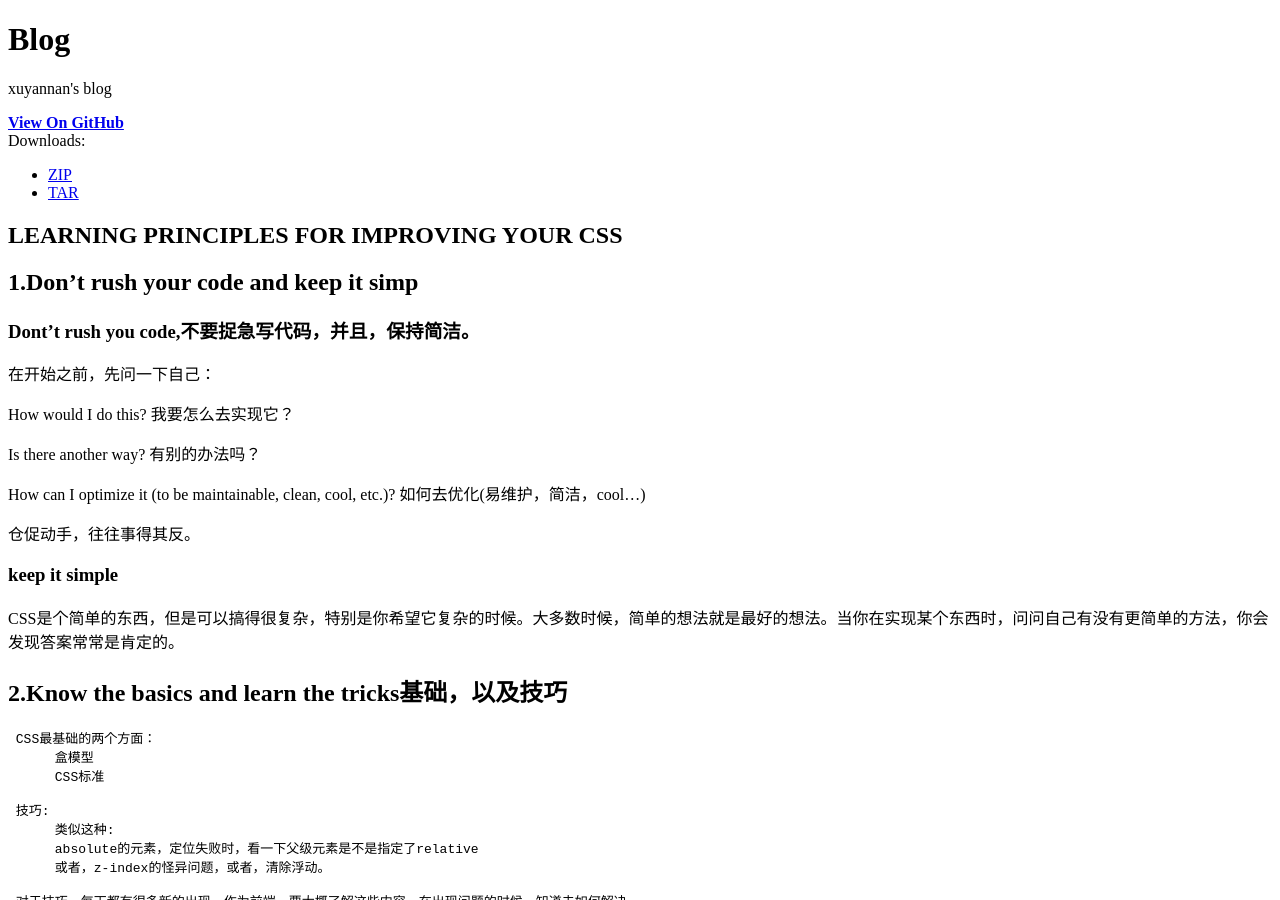
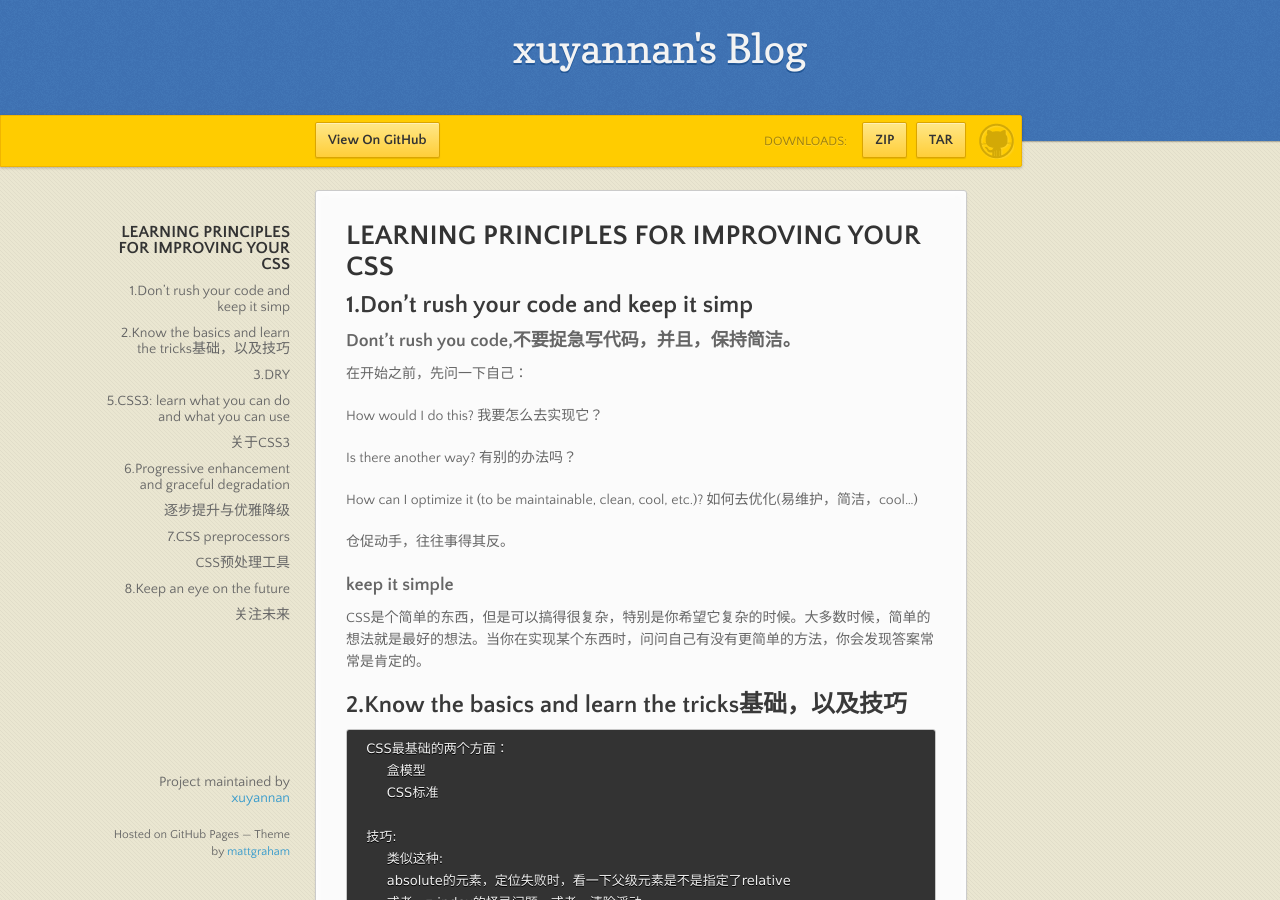
Before and after one commit to xyn0563/blog, a Jekyll site: the page built from _posts/2012-11-30-learning-principles-for-improving-your-css.md, in a window 1280 px wide and 900 px high. Built offline with Jekyll 4.4.1, drawn with Linux system fonts in a browser that asks for light colours; nearby versions of some CDN libraries.

Commit message:
修改css,js的输出地址

```diff
--- a/_layouts/default.html
+++ b/_layouts/default.html
@@ -4,10 +4,10 @@
     <meta charset="utf-8">
     <meta http-equiv="X-UA-Compatible" content="chrome=1">
     <title>Blog by xuyannan</title>
-    <link rel="stylesheet" href="stylesheets/styles.css">
-    <link rel="stylesheet" href="stylesheets/pygment_trac.css">
+    <link rel="stylesheet" href="{{ site.baseurl }}/stylesheets/styles.css">
+    <link rel="stylesheet" href="{{ site.baseurl }}/stylesheets/pygment_trac.css">
     <script src="https://ajax.googleapis.com/ajax/libs/jquery/1.7.1/jquery.min.js"></script>
-    <script src="javascripts/main.js"></script>
+    <script src="{{ site.baseurl }}/javascripts/main.js"></script>
     <!--[if lt IE 9]>
       <script src="//html5shiv.googlecode.com/svn/trunk/html5.js"></script>
     <![endif]-->
--- a/_posts/2012-11-30-learning-principles-for-improving-your-css.md
+++ b/_posts/2012-11-30-learning-principles-for-improving-your-css.md
@@ -1,6 +1,6 @@
 ---
 layout: default
-title: hello world
+title: learning principles for improving you css
 ---
 
 # LEARNING PRINCIPLES FOR IMPROVING YOUR CSS
```
Also changed, not shown: other parts of _layouts/default.html (+2 -2 lines), index.md (renamed from index.html, +1 -0 lines).
